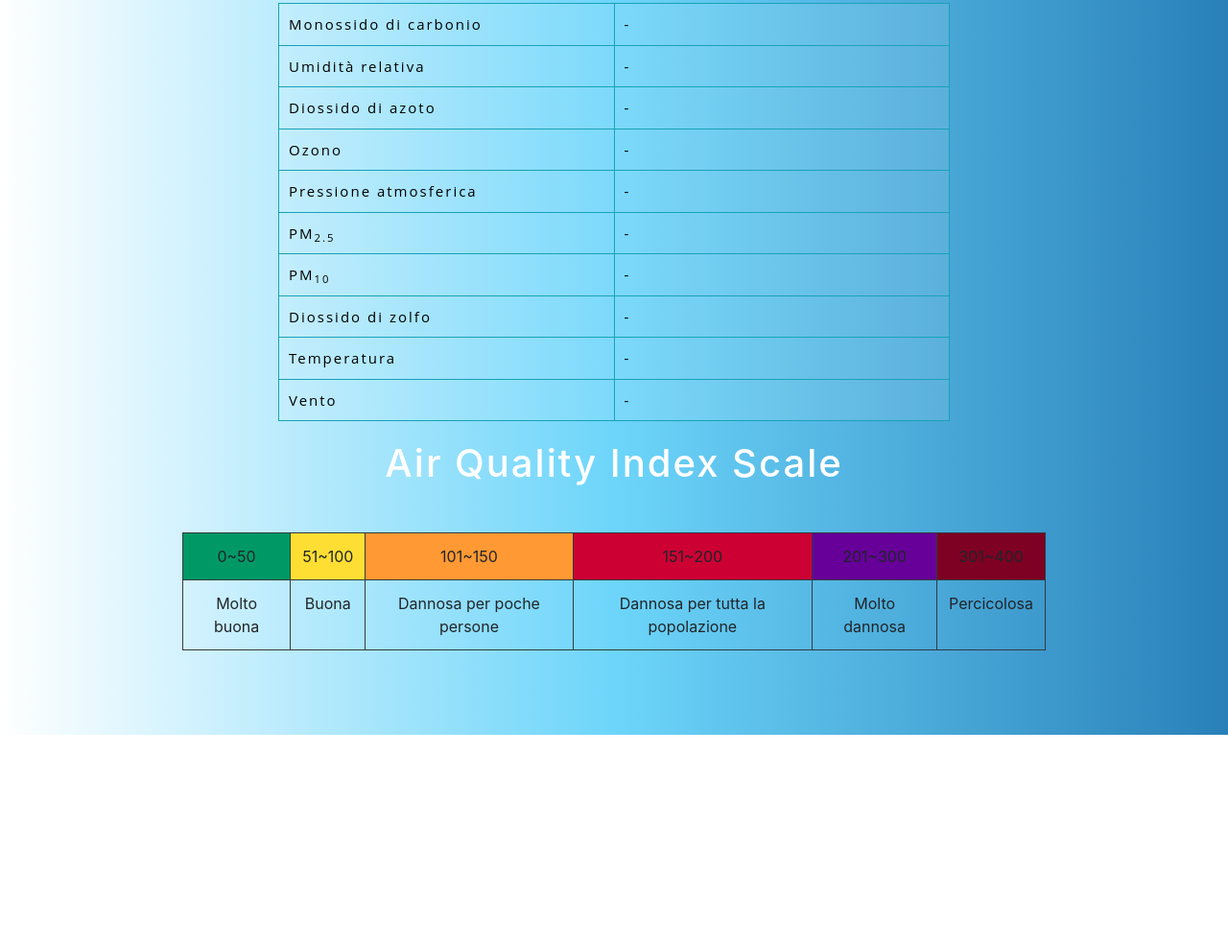
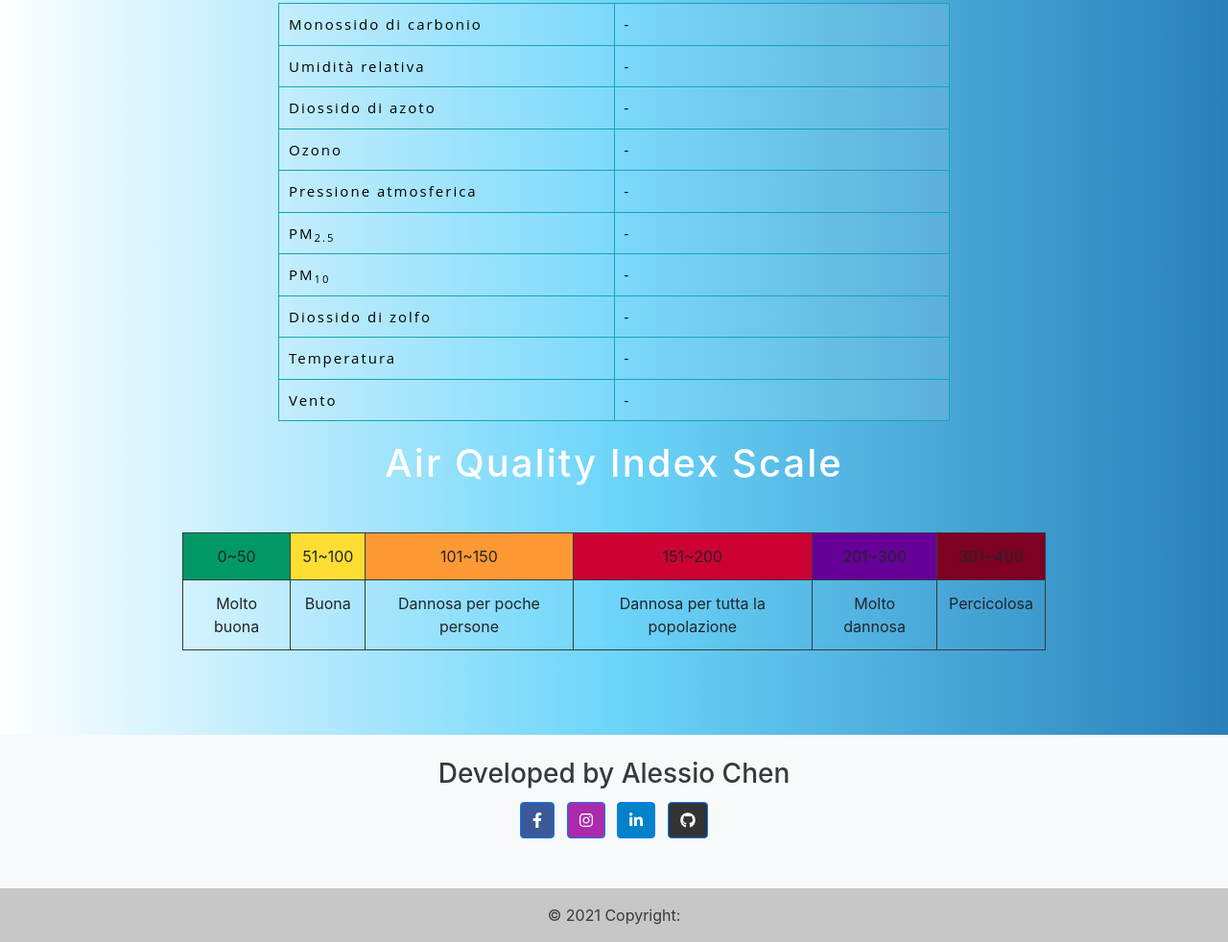
Before and after one commit to AlessioChen/cityPollution, a website built with webpack: page template.html in a window 1280 px wide. Shown: the part 367-1349 px from the top of the page at 96% size. Before the commit the page ends 1133 px from the top, so only its background shows below. Built offline with nearby package versions, Linux system fonts and the light colour scheme; no server answers.

Commit message:
-updated with footer

```diff
--- a/package.json
+++ b/package.json
@@ -11,6 +11,10 @@
   "author": "",
   "license": "ISC",
   "devDependencies": {
+    "@fortawesome/fontawesome-svg-core": "^1.2.35",
+    "@fortawesome/free-brands-svg-icons": "^5.15.3",
+    "@fortawesome/free-regular-svg-icons": "^5.15.3",
+    "@fortawesome/free-solid-svg-icons": "^5.15.3",
     "css-loader": "^5.1.2",
     "dotenv-webpack": "^7.0.1",
     "html-webpack-plugin": "^5.3.1",
--- a/src/js/index.js
+++ b/src/js/index.js
@@ -5,7 +5,14 @@ import { geoLocation } from './geoLocation'
 import $ from 'jquery'
 import 'bootstrap/dist/css/bootstrap.min.css';
 import swal from 'sweetalert';
+import { library, dom } from '@fortawesome/fontawesome-svg-core'
+import { fas } from '@fortawesome/free-solid-svg-icons'
+import { far } from '@fortawesome/free-regular-svg-icons'
+import { fab } from '@fortawesome/free-brands-svg-icons'
 
+library.add(fas, far, fab)
+
+dom.i2svg()
 
 //requestAQI(city);
 const token = process.env.AQI_TOKEN;
--- a/template.html
+++ b/template.html
@@ -12,17 +12,12 @@
 
 
     <div class="container-fluid app-container">
-
-
         <!-- Header -->
-
         <header>
 
             <div class="header" id='header'>
                 <h1>Qualità Aria delle città </h1>
             </div>
-
-
 
         </header>
 
@@ -31,7 +26,8 @@
         <div class="input-group">
             <div class="search-bar">
                 <form id='request'>
-                    <input type="text" class='search-box' id='city' name='city' autocomplete="city" placeholder="Inserisci una città">
+                    <input type="text" class='search-box' id='city' name='city' autocomplete="city"
+                        placeholder="Inserisci una città">
                     <input type="submit" class='search-button' value='Cerca'>
                 </form>
             </div>
@@ -156,8 +152,57 @@
 
 
     <!-- Footer-->
+    <footer class="bg-light text-center text-dark">
+        <!-- Grid container -->
+        <div class="container p-4 pb-0">
+            <h3>Developed by Alessio Chen </h3>
+          <!-- Section: Social media -->
+          <section class="mb-4">
+            <!-- Facebook -->
+            <a
+              class="btn btn-primary btn-floating m-1"
+              style="background-color: #3b5998;"
+              href="https://www.facebook.com/alessio.chen.5"
+              role="button"
+              ><i class="fab fa-facebook-f"></i
+            ></a>
 
+            <!-- Instagram -->
+            <a
+              class="btn btn-primary btn-floating m-1"
+              style="background-color: #ac2bac;"
+              href="https://www.instagram.com/alessiochenn/"
+              role="button"
+              ><i class="fab fa-instagram"></i
+            ></a>
 
+            <!-- Linkedin -->
+            <a
+              class="btn btn-primary btn-floating m-1"
+              style="background-color: #0082ca;"
+              href="https://www.linkedin.com/feed/"
+              role="button"
+              ><i class="fab fa-linkedin-in"></i
+            ></a>
+            <!-- Github -->
+            <a
+              class="btn btn-primary btn-floating m-1"
+              style="background-color: #333333;"
+              href="https://github.com/AlessioChen"
+              role="button"
+              ><i class="fab fa-github"></i
+            ></a>
+          </section>
+          <!-- Section: Social media -->
+        </div>
+        <!-- Grid container -->
+
+        <!-- Copyright -->
+        <div class="text-center p-3" style="background-color: rgba(0, 0, 0, 0.2);">
+          © 2021 Copyright:
+        </div>
+        <!-- Copyright -->
+      </footer>
 
 
 
```
Also changed, not shown: 1 other file.
